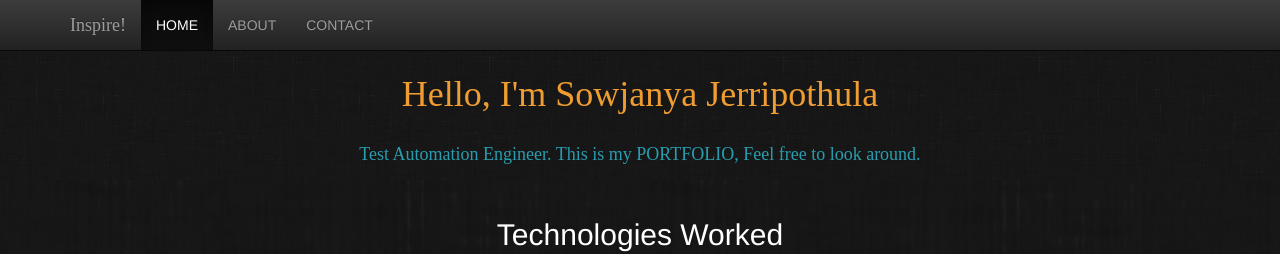
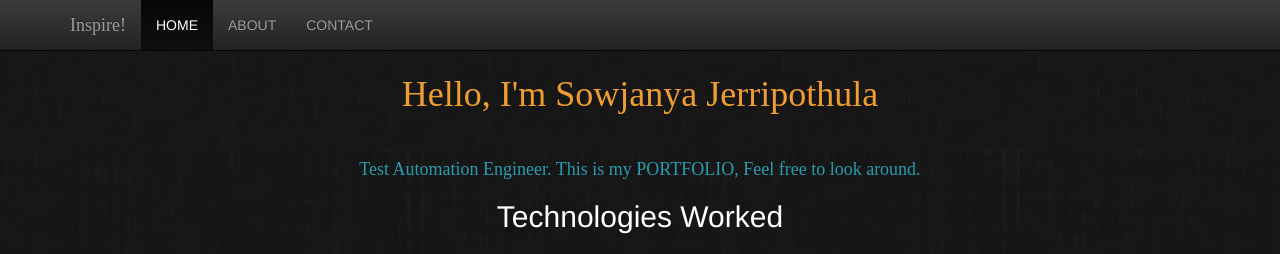
Before and after one commit to sowjanya711/Web-Development, a plain HTML site: page index.html in a window 1280 px wide. Shown: the top 254 px of the page. Drawn offline with Linux system fonts and the light colour scheme.

```diff
--- a/index.html
+++ b/index.html
@@ -43,6 +43,8 @@
 <div container>
     <div class="page-intro">
     <h1>Hello, I'm Sowjanya Jerripothula</h1>
+    </div>
+    <div>
     <h4 class="page-subintro"> Test Automation Engineer. This is my PORTFOLIO, Feel free to look around.</h4>
     </div>
 </div>
--- a/styles.css
+++ b/styles.css
@@ -10,16 +10,16 @@ body{
 .page-intro{
     padding-top: 55px;
     text-align: center;
-    margin-bottom: 3%;
     display: block;
-    height: 180px;
+    height: 150px;
     max-width: 100%;
     background-image: url("images/black2.jpg");
     color: #EF9D32;
 }
 
 .page-subintro{
-    padding-top: 20px;
+
+    text-align: center;
     color: #299DAF;
     font-family: Lucida Calligraphy;
 
```
Also changed, not shown: about.html (+1 -1 lines), contact.html (+1 -1 lines).
